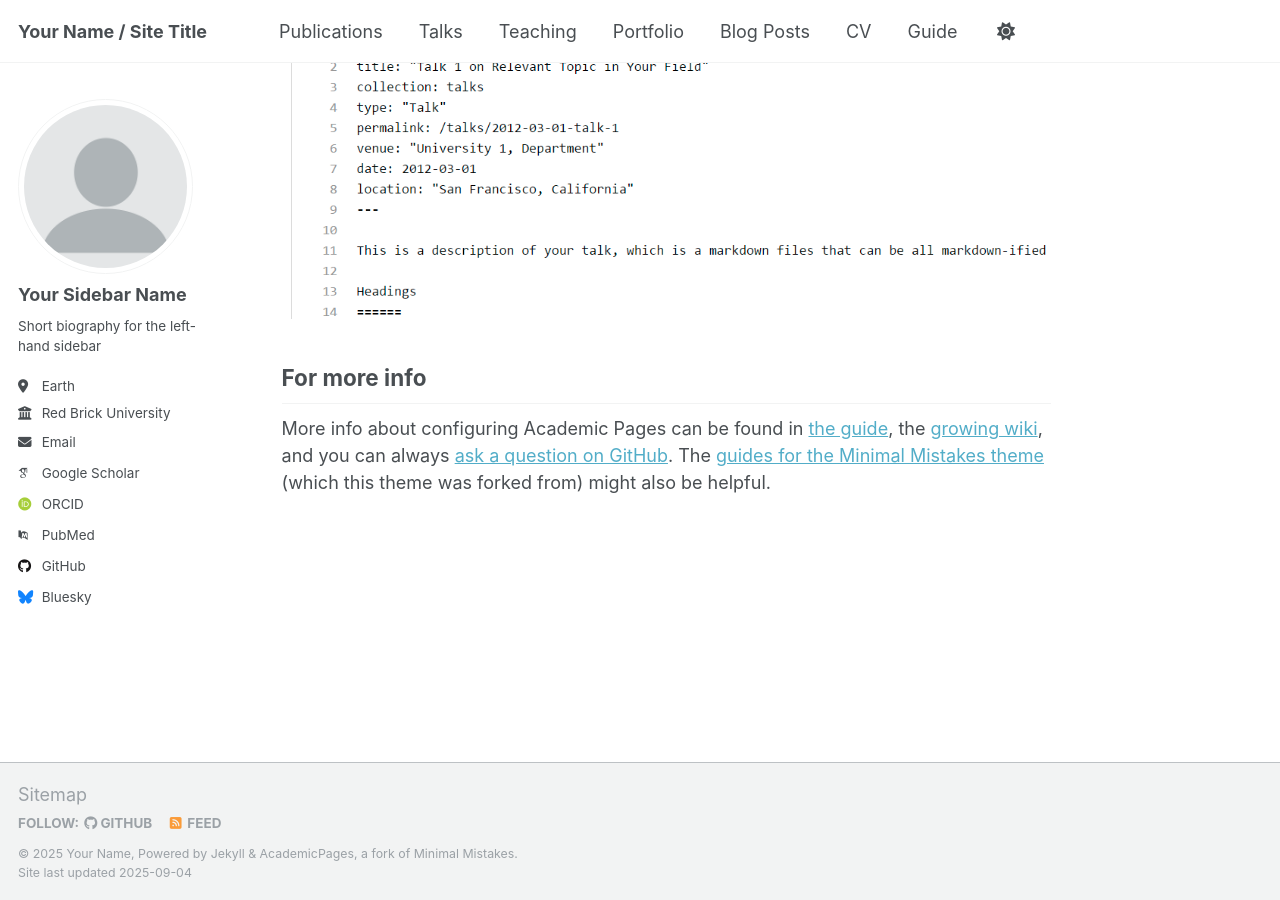
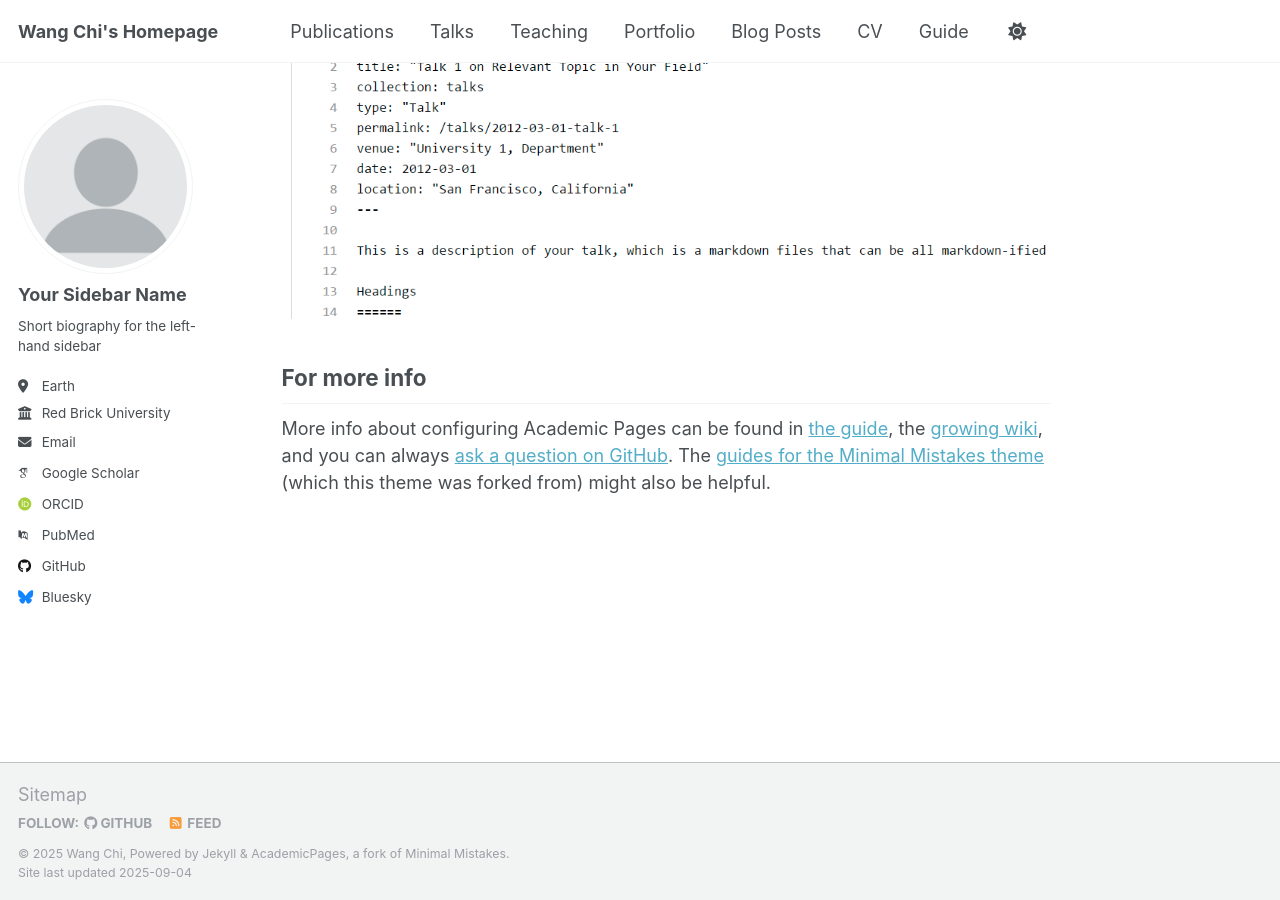
Before and after one commit to cheungwc/cheungwc.github.io, a Jekyll site: the page built from _pages/about.md, in a window 1280 px wide and 900 px high, scrolled down 2880 px. Built offline with Jekyll 4.4.1, drawn with Linux system fonts in a browser that asks for light colours; some web fonts are replaced; a script that is not in the unit is left out.

Commit message:
Update _config.yml
Updated Basic Site Settings

```diff
--- a/_config.yml
+++ b/_config.yml
@@ -9,13 +9,13 @@
 # Basic Site Settings
 locale                   : "en-US"
 site_theme               : "default"
-title                    : "Your Name / Site Title"
+title                    : "Wang Chi's Homepage"
 title_separator          : "-"
-name                     : &name "Your Name"
-description              : &description "personal description"
-url                      : https://academicpages.github.io # the base hostname & protocol for your site e.g. "https://[your GitHub username].github.io" or if you already have some other page hosted on Github then use "https://[your GitHub username].github.io/[Your Repo Name]"
+name                     : &name "Wang Chi"
+description              : &description "Academic Website"
+url                      : https://cheungwc.github.io # the base hostname & protocol for your site e.g. "https://[your GitHub username].github.io" or if you already have some other page hosted on Github then use "https://[your GitHub username].github.io/[Your Repo Name]"
 baseurl                  : "" # the subpath of your site, e.g. "/blog"
-repository               : "academicpages/academicpages.github.io"
+repository               : "isecwc/cheungwc.github.io"
 
 # Site Author - The following control what appear as part of the author content on the side bar.
 #               If a field is blank the icon and link will not appear, otherwise it will be shown.
```
